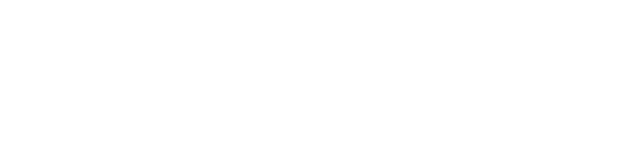
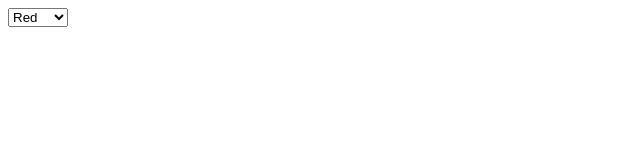
Before and after one commit to sklinkusch/JS-dropdown-remove-items, a plain HTML site: page index.html in a window 1280 px wide. Shown: the whole page, without its empty margins (0-640 px from the left). Drawn offline with Linux system fonts and the light colour scheme.

Commit message:
added predefined html items

```diff
--- a/index.html
+++ b/index.html
@@ -8,6 +8,14 @@
     <link rel="stylesheet" href="./assets/css/styles.css" />
   </head>
   <body>
+    <form>
+      <select name="colorChooser" id="colorSelect">
+        <option value="red">Red</option>
+        <option value="green">Green</option>
+        <option value="white">White</option>
+        <option value="black">Black</option>
+      </select>
+    </form>
     <script src="./assets/js/main.js"></script>
   </body>
 </html>
```
